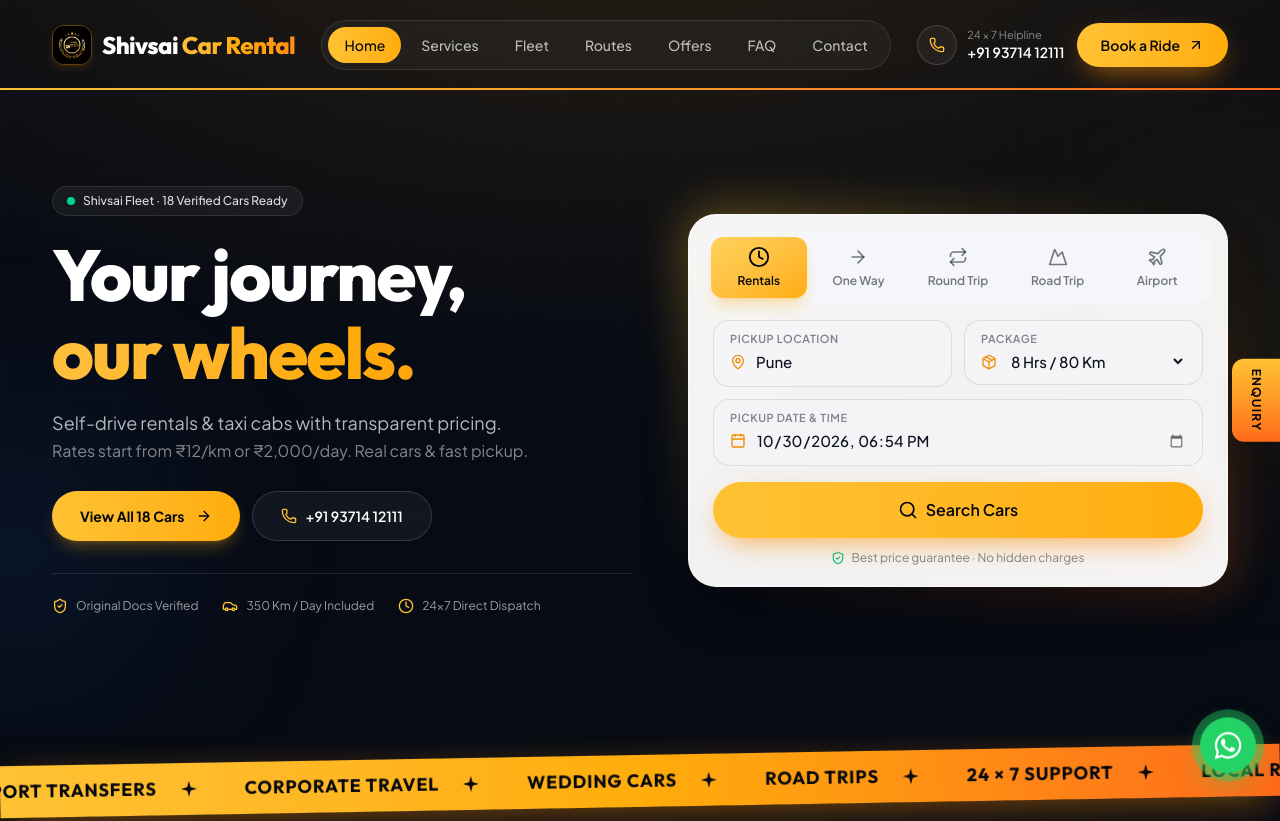
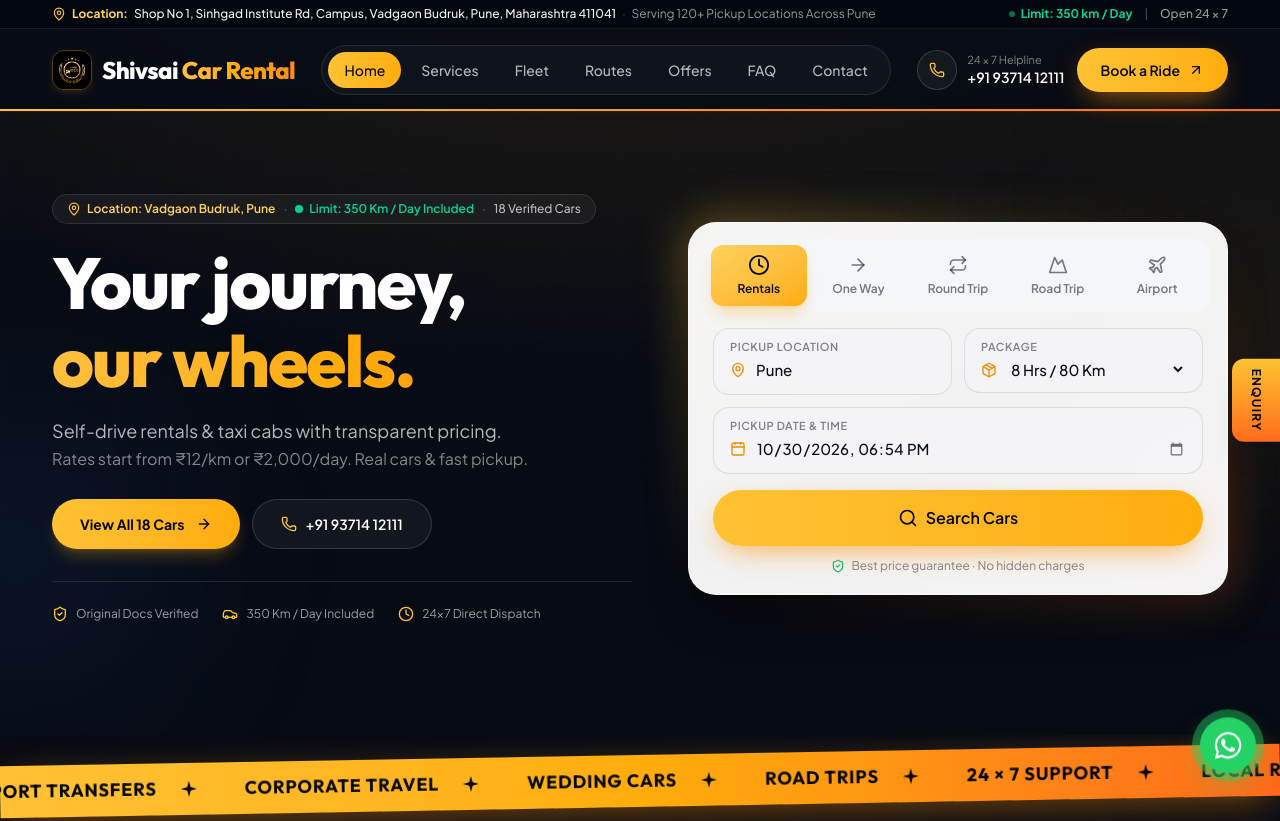
Before and after one commit to blazecodeprakhar/Shivsai-Car-Rental, a React (Vite) app: page / in a window 1280 px wide. Shown: the top 821 px of the page. Built offline with nearby package versions, Linux system fonts and the light colour scheme.

Commit message:
feat: display Location on top of the page and standardize 350 km daily limit across fleet

```diff
--- a/src/components/layout/Navbar.jsx
+++ b/src/components/layout/Navbar.jsx
@@ -50,10 +50,49 @@ export default function Navbar() {
         animate={{ y: 0 }}
         transition={{ duration: 0.8, ease: [0.22, 1, 0.36, 1] }}
         className={`fixed inset-x-0 top-0 z-50 transition-all duration-300 ${
-          scrolled ? 'border-b border-white/10 bg-[#070b14] py-3.5 shadow-2xl shadow-black/60' : 'bg-transparent py-5'
+          scrolled
+            ? 'border-b border-white/10 bg-[#070b14]/95 shadow-2xl shadow-black/60 backdrop-blur-md'
+            : 'border-b border-white/[0.08] bg-[#070b14]/85 backdrop-blur-md'
         }`}
       >
-        <nav className="container-x flex items-center justify-between gap-4" aria-label="Main">
+        {/* Top utility strip - Location & 350 km daily limit */}
+        <div className="border-b border-white/[0.08] bg-[#03060f]/90 py-1.5 text-[11px] sm:text-xs">
+          <div className="container-x flex items-center justify-between gap-3 text-white/80">
+            <a
+              href={site.mapLink}
+              target="_blank"
+              rel="noopener noreferrer"
+              className="group flex min-w-0 items-center gap-1.5 text-white/85 transition-colors hover:text-brand-300"
+              title="Open location on Google Maps"
+            >
+              <MapPin className="h-3.5 w-3.5 shrink-0 text-brand-400 transition-transform group-hover:scale-110" />
+              <span className="font-bold text-brand-300">Location:</span>
+              <span className="truncate font-medium text-white/95">
+                {site.address}
+              </span>
+              <span className="hidden text-white/30 md:inline">·</span>
+              <span className="hidden text-white/60 md:inline">
+                Serving 120+ Pickup Locations Across Pune
+              </span>
+            </a>
+
+            <div className="flex shrink-0 items-center gap-2.5 sm:gap-3">
+              <span className="inline-flex items-center gap-1.5 font-bold text-emerald-400">
+                <span className="h-1.5 w-1.5 rounded-full bg-emerald-400 animate-pulse" />
+                Limit: 350 km / Day
+              </span>
+              <span className="hidden text-white/30 sm:inline">|</span>
+              <span className="hidden font-medium text-white/60 sm:inline">Open 24 × 7</span>
+            </div>
+          </div>
+        </div>
+
+        <nav
+          className={`container-x flex items-center justify-between gap-4 transition-all duration-300 ${
+            scrolled ? 'py-3' : 'py-3.5 sm:py-4'
+          }`}
+          aria-label="Main"
+        >
           <Logo />
 
           {/* Desktop links */}
@@ -175,6 +214,10 @@ export default function Navbar() {
                 <a href={`tel:${site.phoneRaw}`} className="flex items-center gap-3"><Phone className="h-4 w-4 text-brand-400" /> {site.phone}</a>
                 <a href={`mailto:${site.email}`} className="flex items-center gap-3"><Mail className="h-4 w-4 text-brand-400" /> {site.email}</a>
                 <p className="flex items-start gap-3"><MapPin className="mt-0.5 h-4 w-4 shrink-0 text-brand-400" /> {site.address}</p>
+                <div className="flex items-center gap-2 rounded-xl border border-emerald-500/20 bg-emerald-500/10 px-3 py-2 text-xs font-semibold text-emerald-400">
+                  <span className="h-2 w-2 rounded-full bg-emerald-400 animate-pulse" />
+                  Standard Daily Limit: 350 Km Included
+                </div>
                 <button
                   onClick={() => {
                     setOpen(false)
--- a/src/components/sections/Fleet.jsx
+++ b/src/components/sections/Fleet.jsx
@@ -117,7 +117,7 @@ export default function Fleet() {
             <div className="grid gap-3 sm:grid-cols-3 text-xs text-ink-900/75">
               <div className="rounded-xl bg-white p-3 border border-ink-900/5 shadow-xs">
                 <p className="font-bold text-ink-900">⏱️ 24 Hrs / 350 Km</p>
-                <p className="mt-0.5 text-ink-900/60">350 km standard limit (300 km for premium). ₹150/hr overtime.</p>
+                <p className="mt-0.5 text-ink-900/60">350 km daily limit included with all cars. ₹150/hr overtime.</p>
               </div>
               <div className="rounded-xl bg-white p-3 border border-ink-900/5 shadow-xs">
                 <p className="font-bold text-ink-900">🏍️ Flexible Deposit</p>
--- a/src/components/sections/Hero.jsx
+++ b/src/components/sections/Hero.jsx
@@ -1,5 +1,5 @@
 import { motion } from 'motion/react'
-import { ArrowRight, Phone, ShieldCheck, Car, Clock } from 'lucide-react'
+import { ArrowRight, Phone, ShieldCheck, Car, Clock, MapPin } from 'lucide-react'
 import BookingWidget from '../booking/BookingWidget'
 import { site } from '../../data/site'
 import { FLEET, MARQUEE_ITEMS } from '../../data/content'
@@ -9,7 +9,7 @@ const EASE = [0.22, 1, 0.36, 1]
 export default function Hero() {
   return (
     <>
-      <section id="home" className="relative isolate overflow-hidden bg-[#070b14] pt-28 pb-16 sm:pt-32 lg:min-h-[92svh] lg:pt-36 lg:pb-20 flex items-center">
+      <section id="home" className="relative isolate overflow-hidden bg-[#070b14] pt-32 pb-16 sm:pt-36 lg:min-h-[92svh] lg:pt-40 lg:pb-20 flex items-center">
         {/* Subtle, clean modern dark backdrop */}
         <div className="absolute inset-0 -z-10 bg-[radial-gradient(ellipse_80%_60%_at_50%_-10%,rgba(245,158,11,0.12),rgba(7,11,20,0))]" />
         <div className="bg-grid absolute inset-0 -z-10 opacity-20 [mask-image:linear-gradient(to_bottom,black_40%,transparent_100%)]" />
@@ -19,18 +19,27 @@ export default function Hero() {
         <div className="container-x w-full grid items-center gap-10 lg:grid-cols-[1fr_minmax(0,540px)] lg:gap-14">
           {/* Copy */}
           <div className="text-center lg:text-left">
-            {/* Simple status badge */}
+            {/* Location & Limit top badge */}
             <motion.div
               initial={{ opacity: 0, y: 15 }}
               animate={{ opacity: 1, y: 0 }}
               transition={{ duration: 0.5, ease: EASE }}
-              className="inline-flex items-center gap-2 rounded-full border border-white/10 bg-white/5 px-3.5 py-1.5 text-xs font-medium text-white/85 backdrop-blur-md"
+              className="inline-flex flex-wrap items-center justify-center gap-2 rounded-full border border-white/10 bg-white/5 px-3.5 py-1.5 text-xs font-medium text-white/85 backdrop-blur-md lg:justify-start"
             >
-              <span className="relative flex h-2 w-2">
-                <span className="absolute inline-flex h-full w-full animate-ping rounded-full bg-emerald-400 opacity-75" />
-                <span className="relative inline-flex h-2 w-2 rounded-full bg-emerald-400" />
+              <span className="flex items-center gap-1.5 font-semibold text-brand-300">
+                <MapPin className="h-3.5 w-3.5 text-brand-400 shrink-0" />
+                Location: Vadgaon Budruk, Pune
               </span>
-              <span>Shivsai Fleet · 18 Verified Cars Ready</span>
+              <span className="text-white/30">·</span>
+              <span className="inline-flex items-center gap-1.5 font-semibold text-emerald-400">
+                <span className="relative flex h-2 w-2">
+                  <span className="absolute inline-flex h-full w-full animate-ping rounded-full bg-emerald-400 opacity-75" />
+                  <span className="relative inline-flex h-2 w-2 rounded-full bg-emerald-400" />
+                </span>
+                Limit: 350 Km / Day Included
+              </span>
+              <span className="hidden text-white/30 sm:inline">·</span>
+              <span className="hidden text-white/70 sm:inline">18 Verified Cars</span>
             </motion.div>
 
             {/* Headline in two clean lines */}
--- a/src/data/content.js
+++ b/src/data/content.js
@@ -198,7 +198,7 @@ export const FAQS = [
   { q: 'Can I cancel or reschedule my ride?', a: 'Free cancellation up to 6 hours before pickup. Reschedule anytime.' },
   { q: 'What payment methods do you accept?', a: 'UPI, credit/debit cards, net banking, or cash upon trip completion.' },
   { q: 'Are your drivers verified?', a: 'Yes, all drivers undergo police background checks and identity verification.' },
-  { q: 'Do you provide self-drive cars?', a: 'We provide chauffeur-driven cabs only for a comfortable, stress-free journey.' },
+  { q: 'Do you provide self-drive cars?', a: 'Yes! We provide both self-drive car rentals with a generous 350 km daily limit included, as well as chauffeur-driven cabs.' },
 ]
 
 /* ─────────────── Marquee ─────────────── */
--- a/src/data/fleetData.js
+++ b/src/data/fleetData.js
@@ -1,6 +1,6 @@
 export const FLEET_TERMS = {
   standardLimit: '24 hrs / 350 km limit included',
-  premiumLimit: '24 hrs / 300 km limit included for Thar, Creta, Crysta & Astor',
+  premiumLimit: '24 hrs / 350 km limit included across all vehicles',
   extraKm5Seater: '₹5 / km for 5-seater cars',
   extraKm7Seater: '₹7 / km for 7-seater cars',
   extraKmPremium: '₹7 to ₹15 / km for premium cars',
@@ -111,7 +111,7 @@ export const FLEET = [
     seats: 4,
     bags: 2,
     transmission: 'Manual',
-    kmLimit: '300 km / 24 hrs',
+    kmLimit: '350 km / 24 hrs',
     extraKm: '₹7 to ₹15 / km',
     image: '/cars_assets/mahindra-thar---400000/img-1.webp',
     images: [
@@ -153,7 +153,7 @@ export const FLEET = [
     seats: 5,
     bags: 4,
     transmission: 'Manual',
-    kmLimit: '300 km / 24 hrs',
+    kmLimit: '350 km / 24 hrs',
     extraKm: '₹7 to ₹15 / km',
     image: '/cars_assets/creata---300000/img-1.webp',
     images: [
@@ -251,7 +251,7 @@ export const FLEET = [
     seats: 7,
     bags: 5,
     transmission: 'Manual',
-    kmLimit: '300 km / 24 hrs',
+    kmLimit: '350 km / 24 hrs',
     extraKm: '₹7 to ₹15 / km',
     image: '/cars_assets/innova-crysta-diesel---450000/img-1.webp',
     images: [
@@ -321,7 +321,7 @@ export const FLEET = [
     seats: 5,
     bags: 3,
     transmission: 'Manual',
-    kmLimit: '300 km / 24 hrs',
+    kmLimit: '350 km / 24 hrs',
     extraKm: '₹10 to ₹15 / km',
     image: '/cars_assets/mg-astor-petrol---400000/img-1.webp',
     images: [
```
